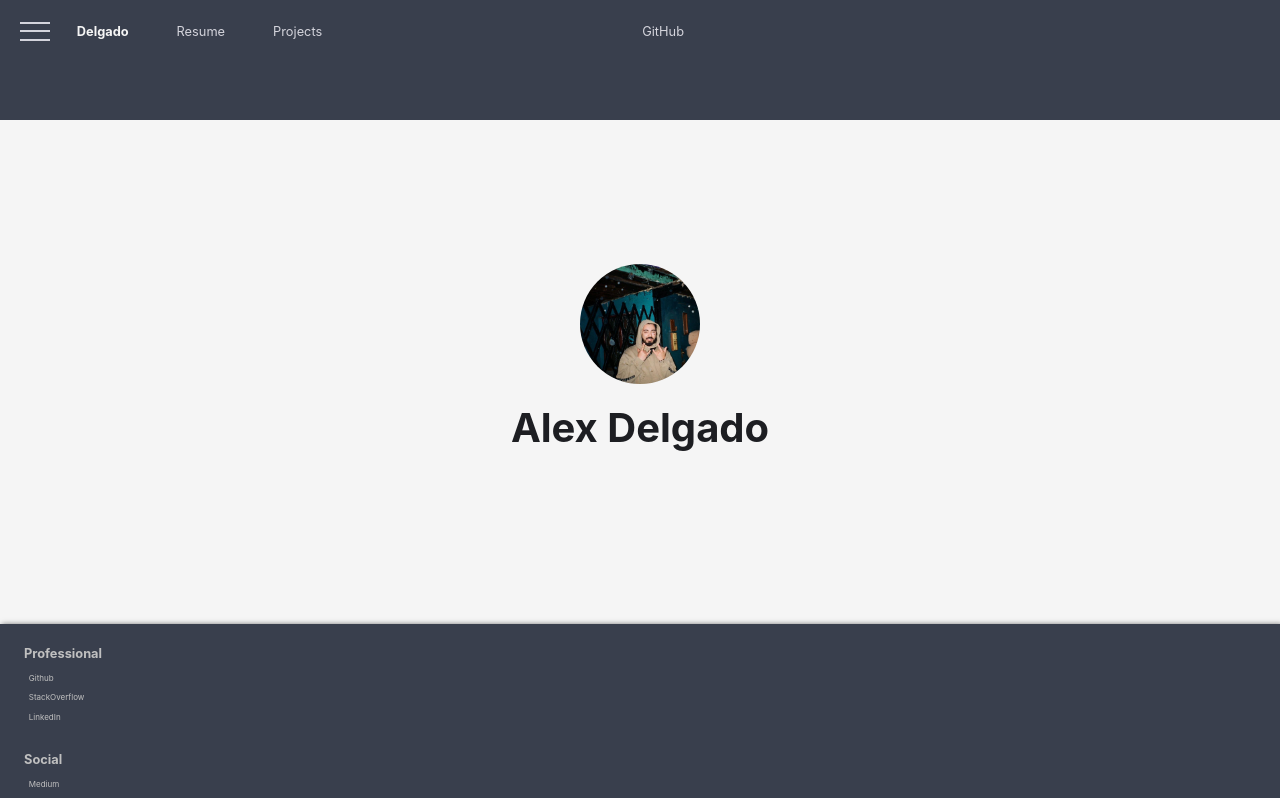
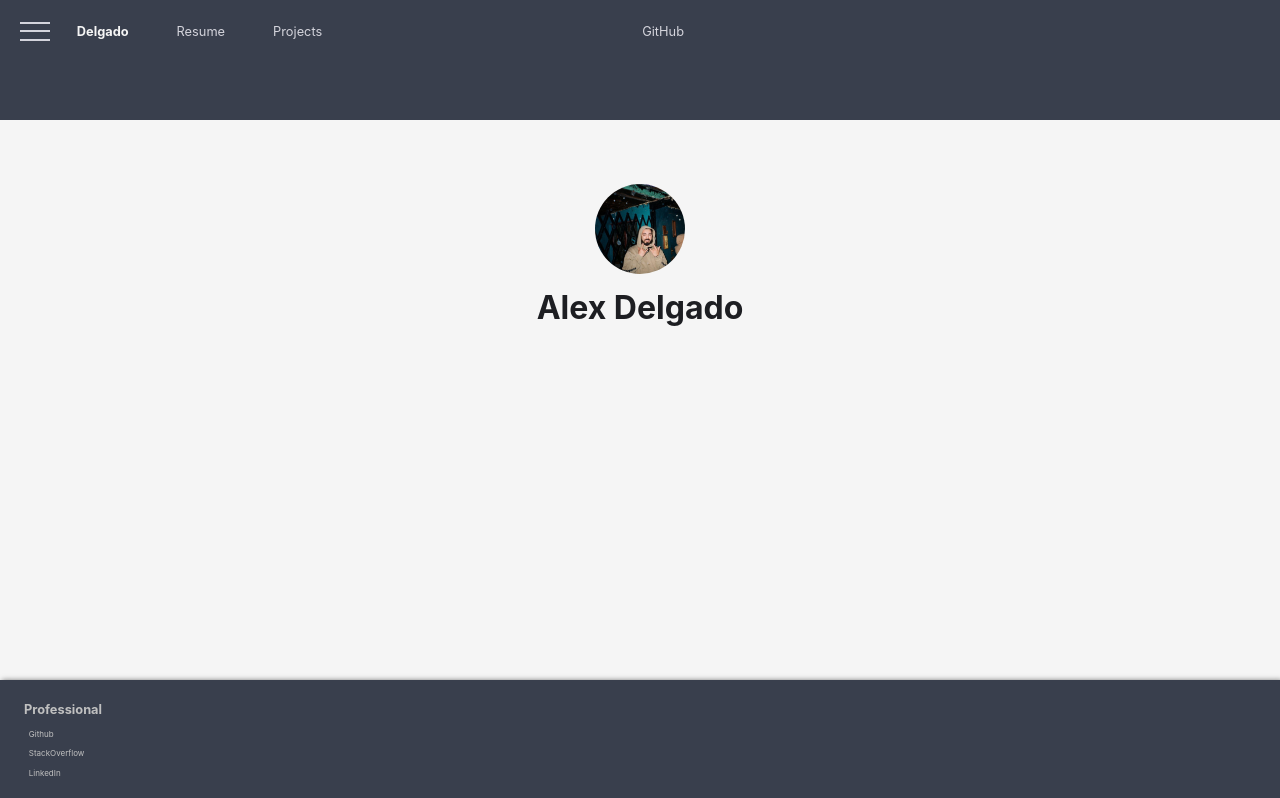
Before and after one commit to alxdelgado/react-portfolio, a React (Create React App) app: page / in a window 1280 px wide. Shown: the top 798 px of the page. Built offline with nearby package versions, Linux system fonts and the light colour scheme.

Commit message:
homepage now responsive for landscape

```diff
--- a/src/pages/homepage/homepage.styles.scss
+++ b/src/pages/homepage/homepage.styles.scss
@@ -87,20 +87,25 @@
 }
 
 
-// iPhone X - 375 x 812px
-@media only screen and (min-device-width: 375px) and (max-device-width: 812px) {
-    .homepage_container {
-        display: block;
-        height: 45vh;
+// iPhone X - Landscape 375 x 812px
+@media only screen and (min-device-width: 375px) and (max-device-width: 812px) and (-webkit-device-pixel-ratio) and (orientation: landscape) {
+    .homepage_wrapper {
+        width: 100vw;
+        overflow-x: scroll;
 
-        #alex_sick_photo {
-            max-width: 120px;
-            margin-top: 9rem;
-        }
+        .homepage_container {
+            display: block;
+            height: 70vh;
 
-        #alex_heading {
-            font-size: 2.5rem;
-            margin-top: 15px;
+            #alex_sick_photo {
+                max-width: 90px;
+                margin-top: 4rem;
+            }
+
+            #alex_heading {
+                font-size: 2rem;
+                margin-top: 10px;
+            }
         }
     }
 }
```
